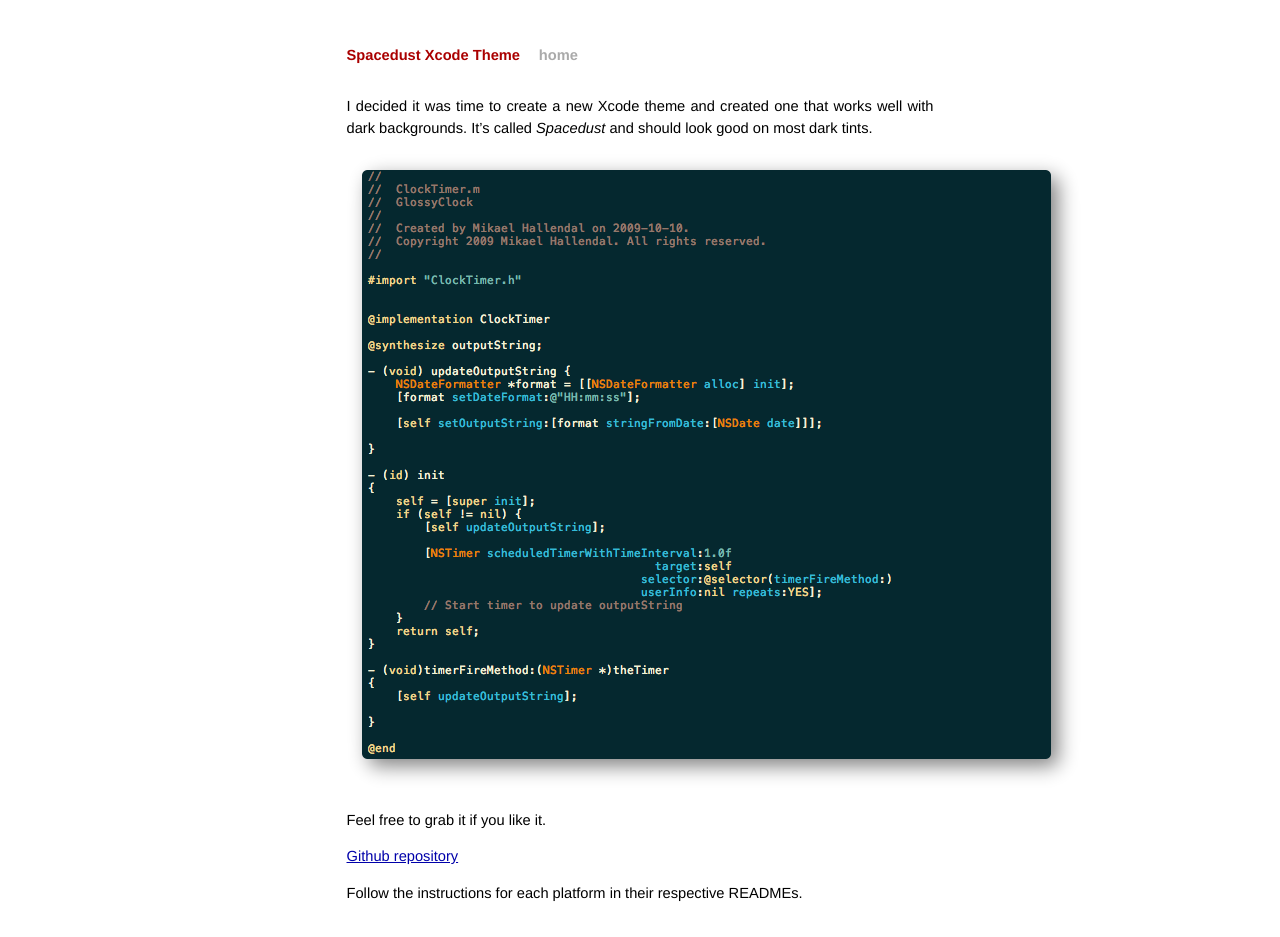
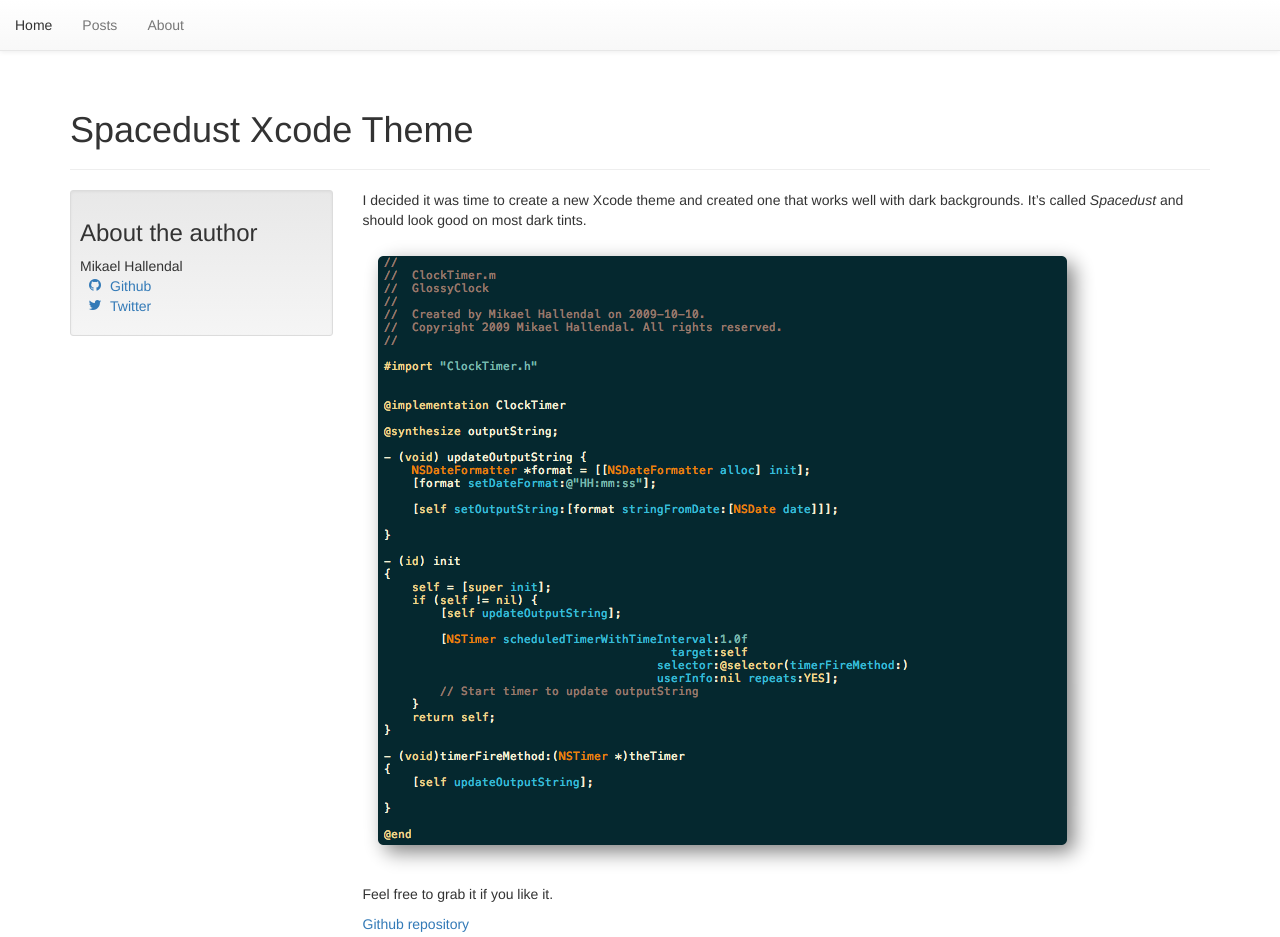
Before and after one commit to hallski/hallski.github.io, a Jekyll site: the page built from _posts/2010-01-30-spacedust-xcode-theme.markdown, in a window 1280 px wide and 1400 px high. Shown: the top 937 px of the window. Built offline with Jekyll 4.4.1, drawn with Linux system fonts in a browser that asks for light colours; nearby versions of some CDN libraries; Markdown is read by kramdown in place of the engine named in the settings.

Commit message:
Basic layout setup with Bootstrap

```diff
--- a/_layouts/default.html
+++ b/_layouts/default.html
@@ -1,5 +1,5 @@
 <!DOCTYPE html>
-<html>
+<html lang="en">
   <head>
     <meta charset="UTF-8">
     <meta http-equiv="content-type" content="text/html; charset=utf-8" />
@@ -7,48 +7,50 @@
     <meta name="author" content="Mikael Hallendal" />
     <link rel="alternate" type="application/atom+xml" href="atom.xml" title="Atom feed">
 
+    <!-- Bootstrap -->
+    <meta name="viewport" content="width=device-width, initial-scale=1.0">
+
+    <!-- Latest compiled and minified CSS -->
+    <link rel="stylesheet" href="//netdna.bootstrapcdn.com/bootstrap/3.0.3/css/bootstrap.min.css">
+
+    <!-- Optional theme -->
+    <link rel="stylesheet" href="//netdna.bootstrapcdn.com/bootstrap/3.0.3/css/bootstrap-theme.min.css">
+
+    <!-- Latest compiled and minified JavaScript -->
+    <script src="//netdna.bootstrapcdn.com/bootstrap/3.0.3/js/bootstrap.min.js"></script>
+
     <!-- syntax highlighting CSS -->
-    <link rel="stylesheet" href="/css/syntax.css" type="text/css" />
+    <!--link rel="stylesheet" href="/css/syntax.css" type="text/css" -->
 
     <!-- Homepage CSS -->
-    <link rel="stylesheet" href="/css/screen.css" type="text/css" media="screen, projection" />
+    <!--link rel="stylesheet" href="/css/screen.css" type="text/css" media="screen, projection" -->
 
     <!-- Font awesome -->
     <link href="//netdna.bootstrapcdn.com/font-awesome/4.0.3/css/font-awesome.css" rel="stylesheet">
 
     <!-- Edge Web Fonts -->
-    <script src="//use.edgefonts.net/source-code-pro;montez;inconsolata.js"></script>
+    <!--script src="//use.edgefonts.net/source-code-pro;montez;inconsolata.js"></script-->
+
+    <style type="text/css">
+      body { padding-top: 70px; }
+    </style>
+
   </head>
   <body>
+    <nav class="navbar navbar-default navbar-fixed-top" role="navigation">
+      <ul class="nav navbar-nav">
+        <li><a href="/">Home</a></li>
+        <li><a href="/posts/">Posts</a></li>
+        <li><a href="/about/">About</a></li>
+      </ul>
+    </nav>
 
-    <div class="site">
-      <div class="title">
-        <a href="/">{{ page.title }}</a>
-        <a class="extra" href="/">home</a>
+    <div class="container">
+      <div class="page-header">
+        <h1>{{ page.title }}</h1>
       </div>
 
       {{ content }}
-
-      <div class="footer">
-        <div class="contact">
-          <p>
-            {{ site.owner.name }}<br />
-            {{ site.owner.email }}
-          </p>
-        </div>
-        <div class="contact">
-          <p>
-            <a href="http://github.com/{{site.owner.github}}/"><i class="fa fa-github fa-2x"></i></a><br />
-            <a href="http://twitter.com/{{site.owner.twitter}}/"><i class="fa fa-twitter fa-2x"></i></a><br />
-          </p>
-        </div>
-        <div class="rss">
-          <a href="/atom.xml">
-            <img src="/images/rss.png" alt="Feed" />
-          </a>
-        </div>
-      </div>
-    </div>
-
+   </div>
   </body>
 </html>
--- a/_layouts/post.html
+++ b/_layouts/post.html
@@ -1,15 +1,24 @@
 ---
 layout: default
 ---
-<div id="post">
-{{ content }}
+<div class="row">
+  <div class="col-sm-9 col-sm-push-3">
+    {{content}}
+    <h3>Related Posts</h3>
+    <ul class="posts">
+      {% for post in site.related_posts limit:3 %}
+      <li><span>{{ post.date | date_to_string }}</span> &raquo; <a href="{{ post.url }}">{{ post.title }}</a></li>
+      {% endfor %}
+    </ul>
+  </div>
+  <div class="col-sm-3 col-sm-pull-9">
+    <div class="well well-sm">
+      <h3>About the author</h3>
+      {{ site.owner.name }}
+      <ul class="fa-ul">
+        <li><a href="http://github.com/{{site.owner.github}}/"><i class="fa-li fa fa-github"></i>Github</a></li>
+        <li><a href="http://twitter.com/{{site.owner.twitter}}/"><i class="fa-li fa fa-twitter"></i>Twitter</a></li>
+      </ul>
+    </div>
+  </div>
 </div>
-
-<div id="related">
-  <h2>Related Posts</h2>
-  <ul class="posts">
-    {% for post in site.related_posts limit:3 %}
-      <li><span>{{ post.date | date_to_string }}</span> &raquo; <a href="{{ post.url }}">{{ post.title }}</a></li>
-    {% endfor %}
-  </ul>
-</div>
```
Also changed, not shown: about.md (+1 -1 lines).
